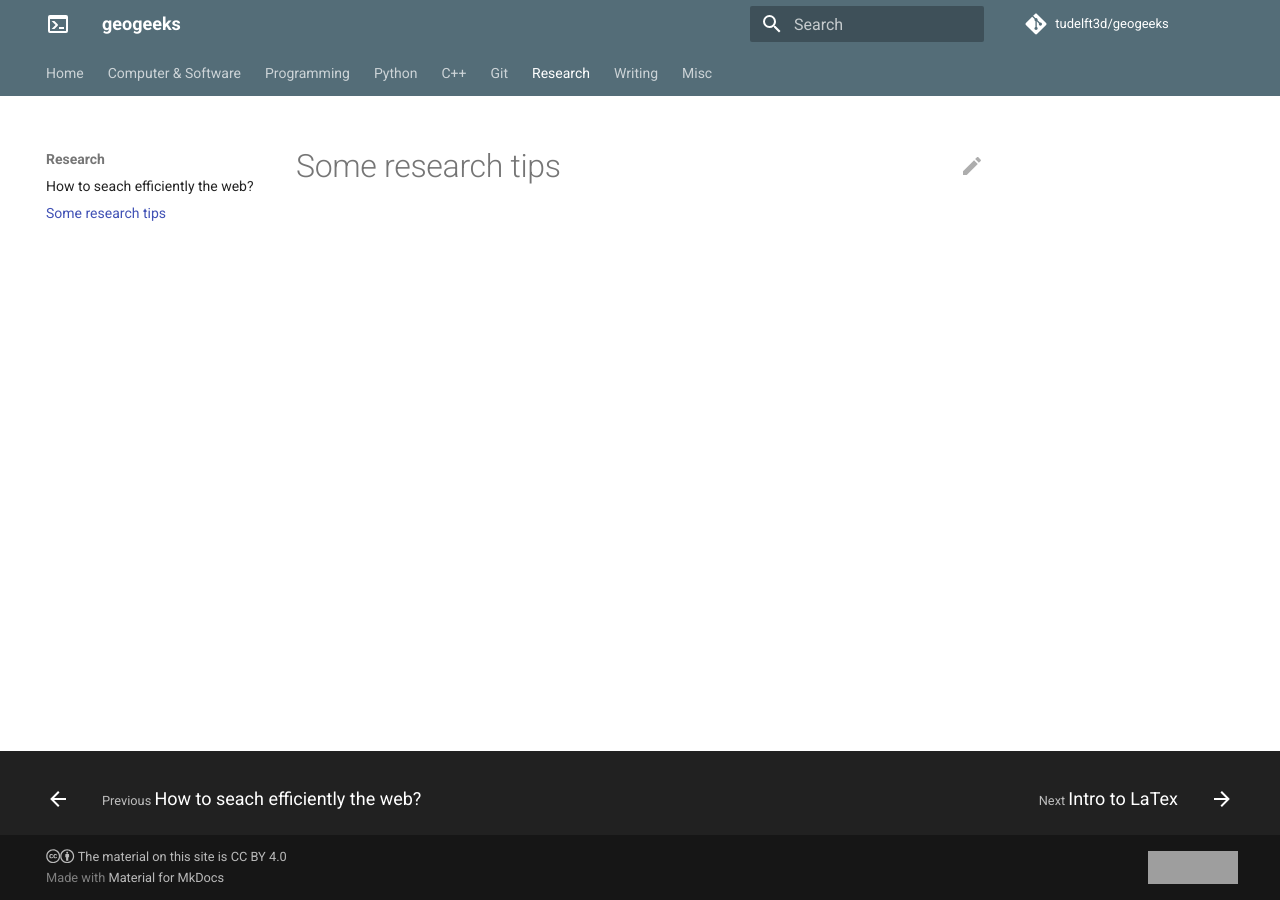
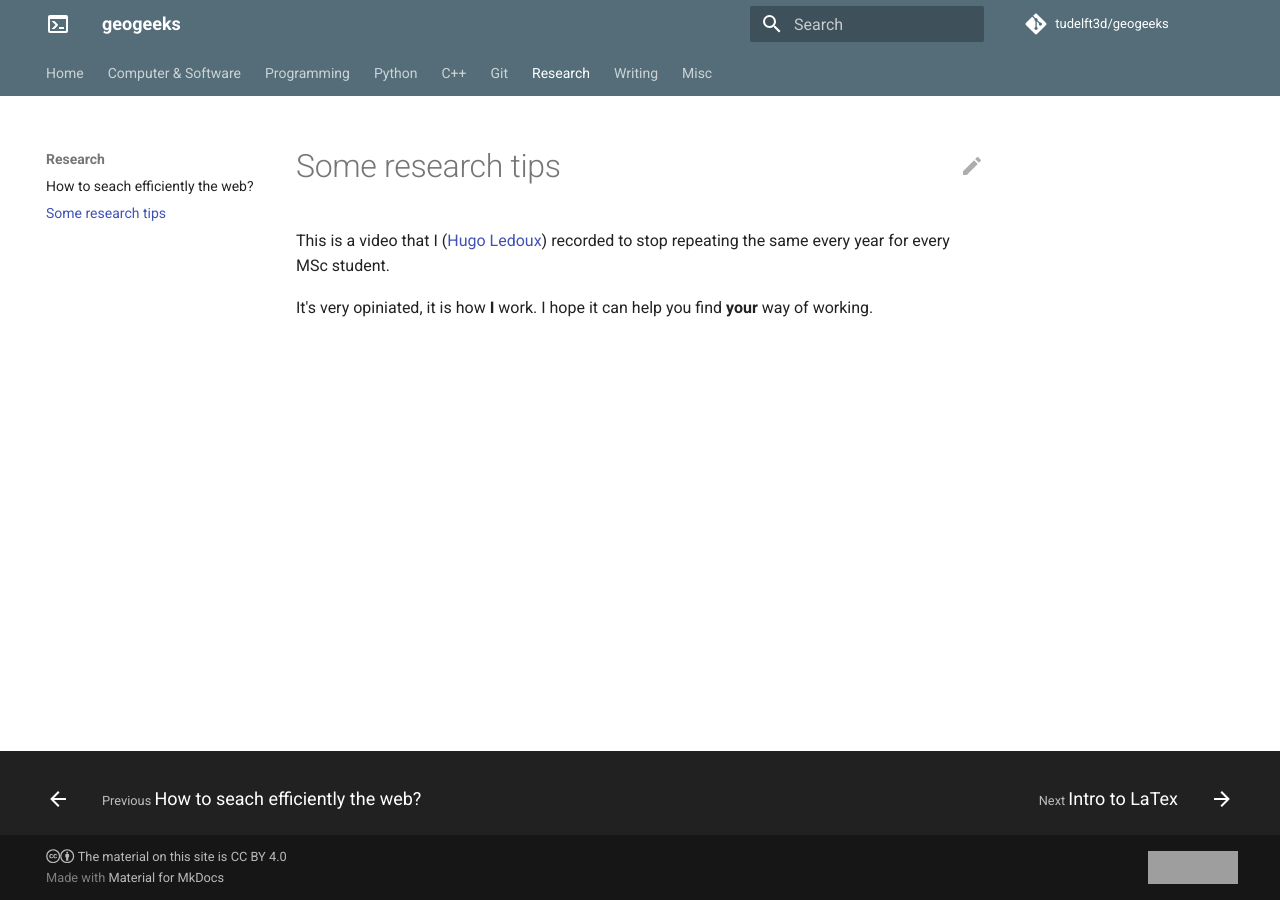
Before and after one commit to tudelft3d/geogeeks, an MkDocs documentation site: the page built from docs/research/researchtips.md, in a window 1280 px wide. Built offline with MkDocs 1.6.1 and Material for MkDocs 9.7.7, drawn with Linux system fonts in a browser that asks for light colours; comment, search, counter and statistics services are not loaded; grey boxes are pictures that could not be loaded.

Commit message:
Add draft of research video
now I just need to record the damn video :)

```diff
--- a/docs/research/researchtips.md
+++ b/docs/research/researchtips.md
@@ -1,2 +1,7 @@
 
 # Some research tips
+
+
+This is a video that I ([Hugo Ledoux](https://3d.bk.tudelft.nl/hledoux)) recorded to stop repeating the same every year for every MSc student.
+
+It's very opiniated, it is how **I** work. I hope it can help you find **your** way of working.
```
